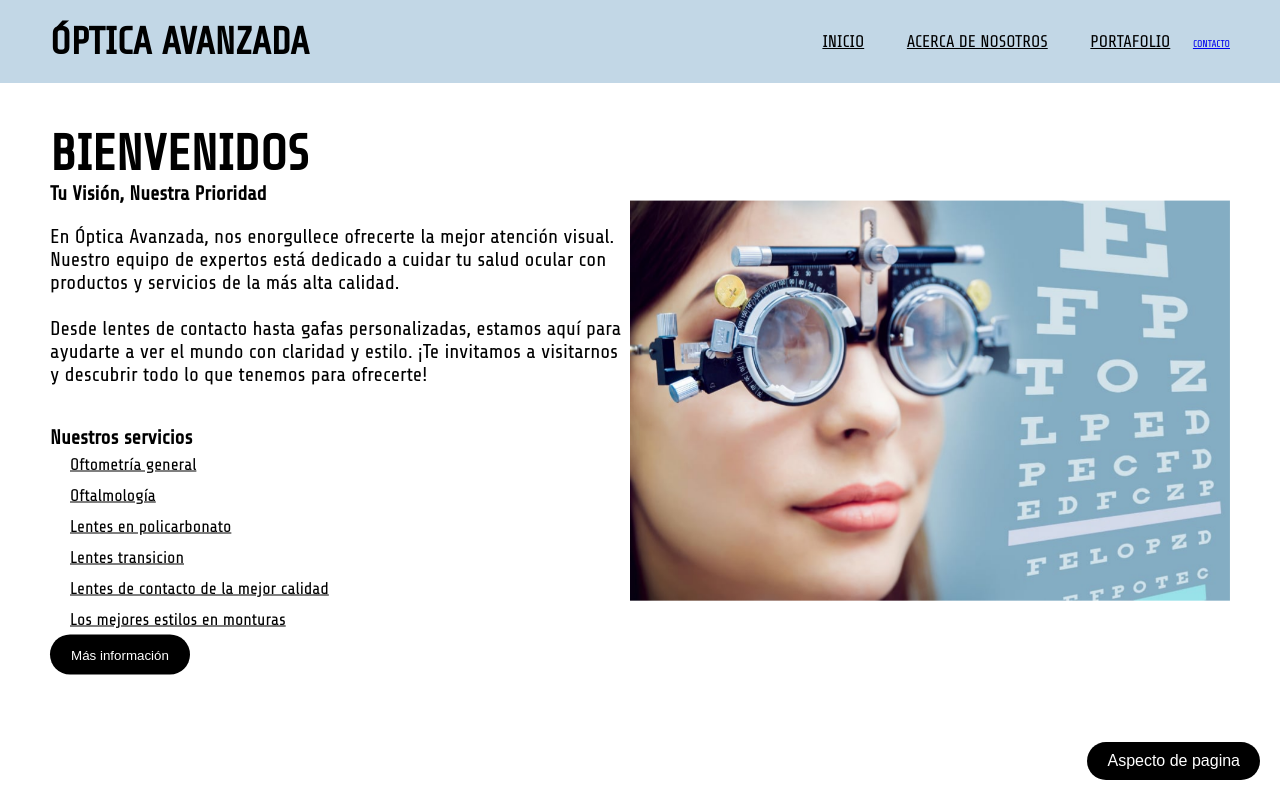
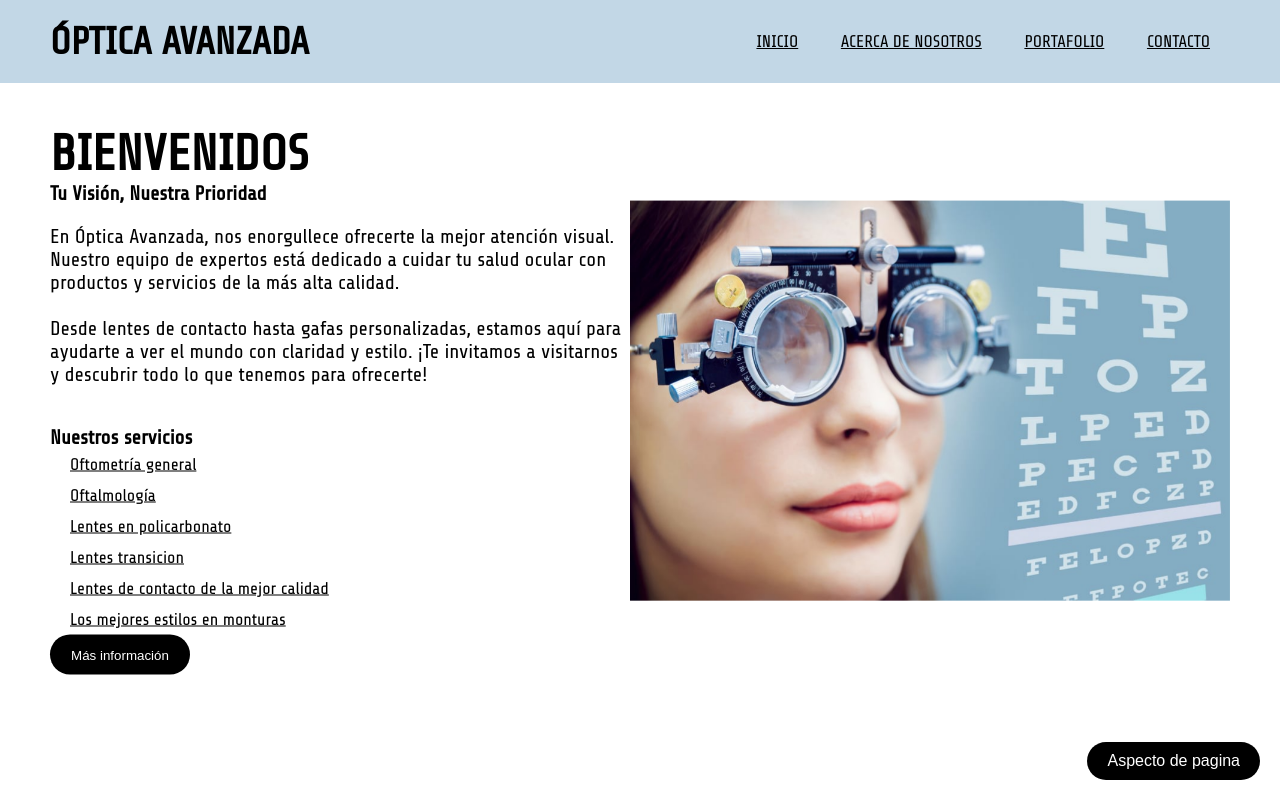
Before and after one commit to JuanTobon26M/OpticalVisionFull, a plain HTML site: page ProyectoOpticaVision/index.html in a window 1280 px wide. Drawn offline with nearby package versions, Linux system fonts and the light colour scheme.

Commit message:
se corrige estilos

```diff
--- a/ProyectoOpticaVision/style.css
+++ b/ProyectoOpticaVision/style.css
@@ -57,6 +57,28 @@ ul li {
   cursor: pointer;
   transition: all 0.3s ease 0s;
 }
+
+ul a {
+  display: inline-block;
+  list-style: none;
+  padding: 6px 20px;
+  font-weight: 500;
+  font-size: 1.7rem;
+  color: #000000;
+  text-decoration: underline;
+  cursor: pointer;
+  transition: all 0.3s ease 0s;
+  border-radius: 25px;
+ }
+
+ ul a:hover {
+  background-color: #00eeff;
+  border-radius: 25px;
+  text-decoration: none;
+  color: #000000;
+
+ }
+
 
 ul li:hover {
   background-color: #00eeff;
```
